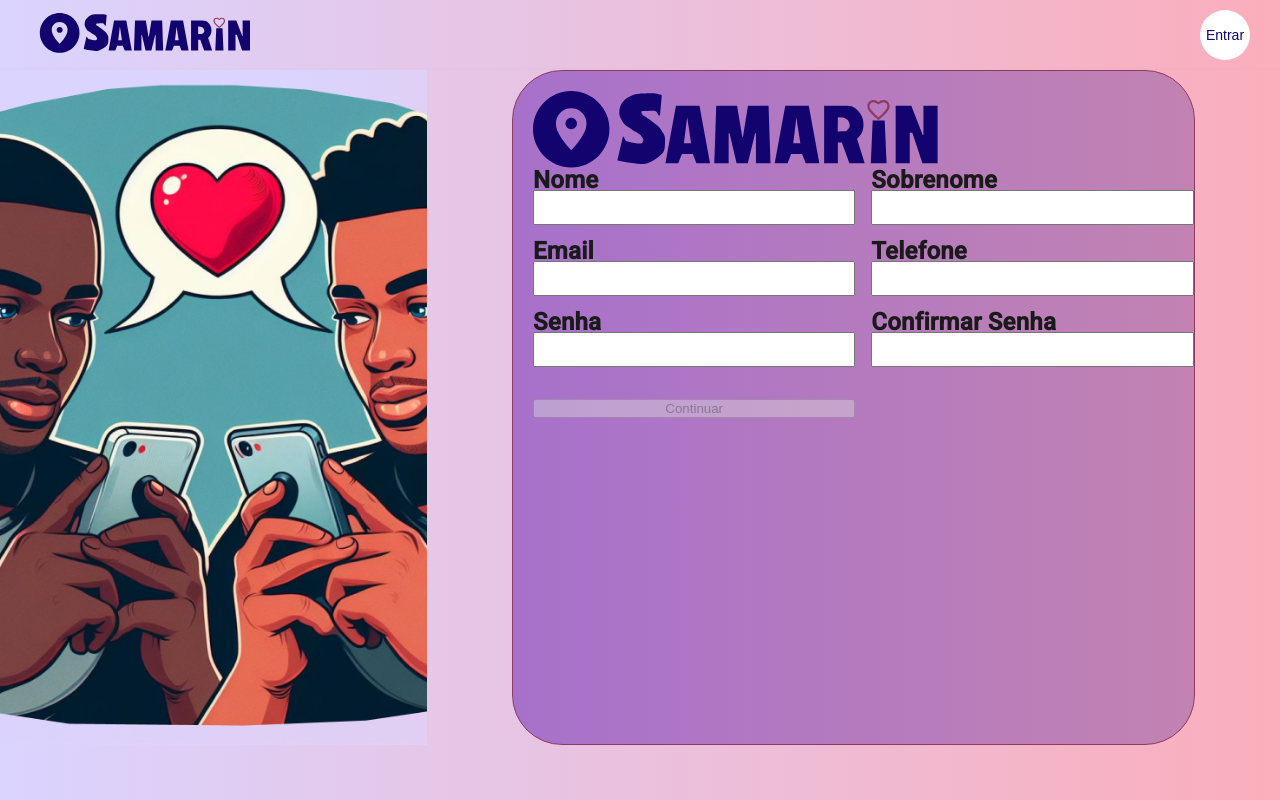
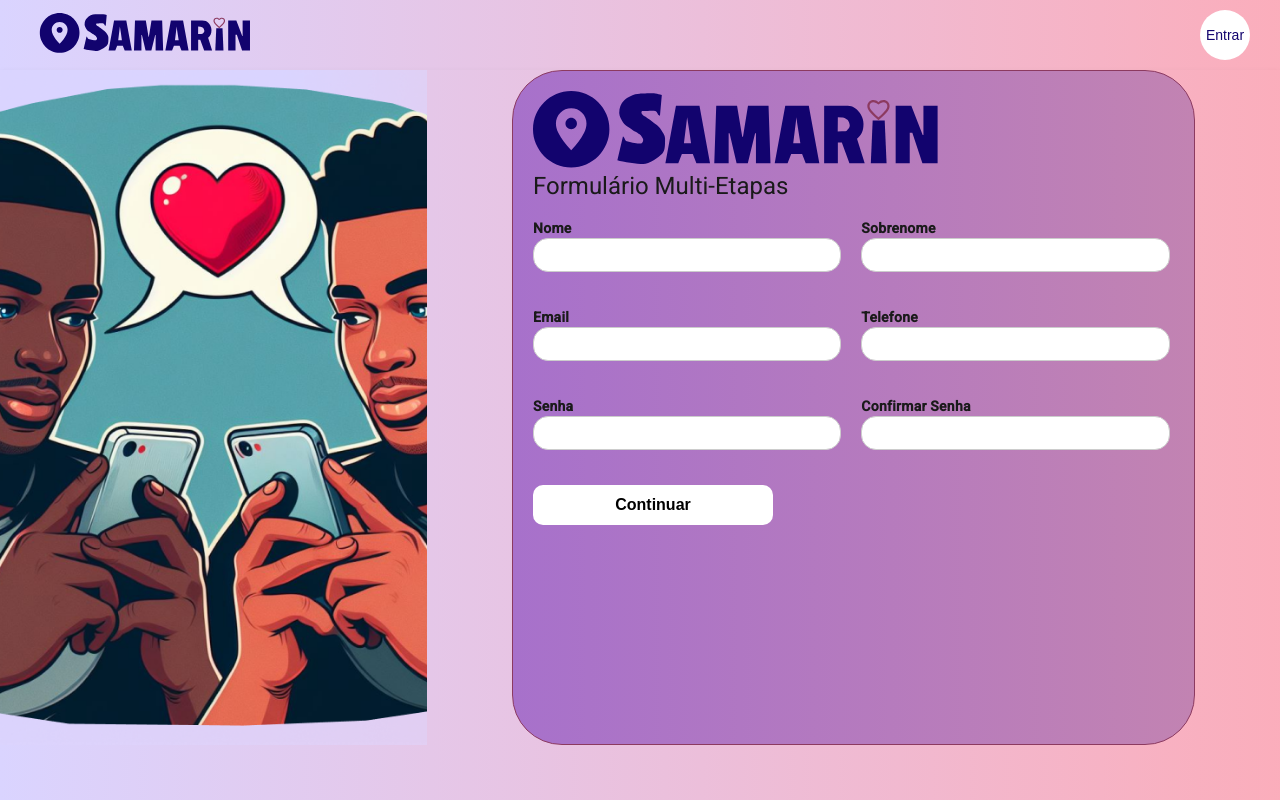
Before and after one commit to evertonesquivel/PROJETO-SAMARIN, an Angular app: page /createaccount in a window 1280 px wide. Shown: the top 800 px of the page. Built offline with nearby package versions, Linux system fonts and the light colour scheme.

Commit message:
FEAT : alterando estilos dos forms

```diff
--- a/src/app/components/multi-step-form/multi-step-form.component.css
+++ b/src/app/components/multi-step-form/multi-step-form.component.css
@@ -1,14 +1,89 @@
+/* Formulário */
 form {
   display: grid;
   grid-template-columns: 1fr 1fr;
-    gap: 16px;
+  gap: 20px;
+  font-size: 14px;
 }
 
+/* Labels */
+label {
+  margin-bottom: 5px;
+  font-weight: 600;
+}
+
+/* Inputs e Textareas */
 input, textarea {
   width: 100%;
   padding: 8px;
+  font-size: 14px;
+  margin-bottom: 15px;
+  border-radius: 15px; /* Aumenta o arredondamento */
+  border: 1px solid #ccc;
+  transition: border-color 0.3s ease; /* Transição suave para a cor da borda */
 }
 
+input:focus, textarea:focus {
+  outline: none;
+  border-color: #8c3a60; /* Cor da borda ao focar */
+}
+
+/* Efeitos de hover para os inputs */
+input:hover, textarea:hover {
+  border-color: #b4b4b4; /* Cor ligeiramente mais clara ao passar o mouse */
+}
+
+/* Container dos Botões */
+.buttons-container {
+  grid-column: 1 / -1;
+  display: flex;
+  justify-content: center;
+  gap: 10px;
+  margin-top: 20px;
+}
+
+/* Botões */
 button {
-    margin-top: 16px;
+  font-size: 16px;
+  font-weight: 600;
+  width: 240px;
+  height: 40px;
+  border: 2px solid #fff; /* Borda inicial branca */
+  border-radius: 10px;
+  background-color: #fff;
+  color: #8c3a60; /* Cor da letra padrão */
+  transition: all 0.4s ease;
+  animation: borderColorAnimation 0.4s forwards; /* Animação da borda */
 }
+
+button:disabled {
+  background-color: #fff;
+  color: #000000;
+  border: none;
+}
+
+button:enabled {
+  cursor: pointer;
+  color: #8c3a60; /* Mantém a cor da letra ao habilitar */
+}
+
+button:enabled:hover {
+  background-color: #8c3a60;
+  color: #fff; /* Cor da letra muda para branco no hover */
+}
+
+/* Animação da borda */
+@keyframes borderColorAnimation {
+  from {
+    border-color: #fff; /* Começa com borda branca */
+  }
+  to {
+    border-color: #8c3a60; /* Termina com borda na cor desejada */
+  }
+}
+
+/* Logo */
+.logo {
+  display: block;
+  margin: 0 auto 40px auto; /* Margem inferior maior para espaçamento */
+}
--- a/src/app/components/multi-step-form/multi-step-form.component.html
+++ b/src/app/components/multi-step-form/multi-step-form.component.html
@@ -1,99 +1,100 @@
+<div class="form-container">
+  <h1>Formulário Multi-Etapas</h1>
 
-<div *ngIf="currentStep === 0">
+  <div *ngIf="currentStep === 0">
     <form [formGroup]="step1Form">
-      <div>
+      <div class="form-group">
         <label>Nome</label>
-        <input formControlName="nome" type="text">
+        <input formControlName="nome" type="text" />
       </div>
-      <div>
+      <div class="form-group">
         <label>Sobrenome</label>
-        <input formControlName="sobrenome" type="text">
+        <input formControlName="sobrenome" type="text" />
       </div>
-      <div>
+      <div class="form-group">
         <label>Email</label>
-        <input formControlName="email" type="email">
+        <input formControlName="email" type="email" />
       </div>
-      <div>
+      <div class="form-group">
         <label>Telefone</label>
-        <input formControlName="telefone" type="tel">
+        <input formControlName="telefone" type="text" />
       </div>
-      <div>
+      <div class="form-group">
         <label>Senha</label>
-        <input formControlName="senha" type="password">
+        <input formControlName="senha" type="password" />
       </div>
-      <div>
+      <div class="form-group">
         <label>Confirmar Senha</label>
-        <input formControlName="confirmarSenha" type="password">
+        <input formControlName="confirmarSenha" type="password" />
       </div>
       <button type="button" (click)="nextStep()" [disabled]="!step1Form.valid">Continuar</button>
     </form>
   </div>
 
-  <!-- Etapa 2: Informações Pessoais -->
   <div *ngIf="currentStep === 1">
     <form [formGroup]="step2Form">
-      <div>
+      <div class="form-group">
         <label>Data de Nascimento</label>
-        <input formControlName="dataNascimento" type="date">
+        <input formControlName="dataNascimento" type="date" />
       </div>
-      <div>
+      <div class="form-group">
         <label>Estado</label>
-        <input formControlName="estado" type="text">
+        <input formControlName="estado" type="text" />
       </div>
-      <div>
+      <div class="form-group">
         <label>Cidade</label>
-        <input formControlName="cidade" type="text">
+        <input formControlName="cidade" type="text" />
       </div>
-      <div>
+      <div class="form-group">
         <label>Profissão</label>
-        <input formControlName="profissao" type="text">
+        <input formControlName="profissao" type="text" />
       </div>
-      <div>
+      <div class="form-group">
         <label>Pronomes</label>
-        <input formControlName="pronomes" type="text">
+        <input formControlName="pronomes" type="text" />
       </div>
-      <div>
+      <div class="form-group">
         <label>Identificação de Gênero</label>
-        <input formControlName="identificacaoGenero" type="text">
+        <input formControlName="identificacaoGenero" type="text" />
       </div>
       <button type="button" (click)="previousStep()">Voltar</button>
       <button type="button" (click)="nextStep()" [disabled]="!step2Form.valid">Continuar</button>
     </form>
   </div>
 
-  <!-- Etapa 3: Preferências e Personalidade -->
   <div *ngIf="currentStep === 2">
     <form [formGroup]="step3Form">
-      <div>
+      <div class="form-group">
         <label>Nickname</label>
-        <input formControlName="nickname" type="text">
+        <input formControlName="nickname" type="text" />
       </div>
-      <div>
+      <div class="form-group">
         <label>Interesse</label>
-        <input formControlName="interesse" type="text">
+        <input formControlName="interesse" type="text" />
       </div>
-      <div>
+      <div class="form-group">
         <label>Faixa de Idade</label>
-        <input formControlName="faixaIdade" type="number" min="18">
+        <input formControlName="faixaIdade" type="number" min="18" />
       </div>
-      <div>
+      <div class="form-group">
         <label>Personalidade</label>
-        <input formControlName="personalidade" type="text">
+        <select formControlName="personalidade">
+          <option *ngFor="let trait of personalidadeOptions" [value]="trait">{{ trait }}</option>
+        </select>
       </div>
       <button type="button" (click)="previousStep()">Voltar</button>
       <button type="button" (click)="nextStep()" [disabled]="!step3Form.valid">Continuar</button>
     </form>
   </div>
 
-  <!-- Etapa 4: Hobbies e Descrição -->
   <div *ngIf="currentStep === 3">
     <form [formGroup]="step4Form">
-      <div>
+      <div class="form-group">
         <label>Hobbies</label>
-        <input formControlName="hobbies" type="text">
+        <input formControlName="hobbies" type="text" />
       </div>
-      <div>
-        <label>Descreva sobre você</label>
+      <div class="form-group">
+        <label>Descreva mais sobre você e seus interesses</label>
         <textarea formControlName="descricao"></textarea>
       </div>
       <button type="button" (click)="previousStep()">Voltar</button>
@@ -101,14 +102,14 @@
     </form>
   </div>
 
-  <!-- Etapa 5: Upload de Imagem -->
   <div *ngIf="currentStep === 4">
     <form [formGroup]="step5Form">
-      <div>
+      <div class="form-group">
         <label>Imagem de Perfil</label>
-        <input formControlName="imagemPerfil" type="file" accept="image/*">
+        <input formControlName="imagemPerfil" type="file" />
       </div>
       <button type="button" (click)="previousStep()">Voltar</button>
-      <button type="submit" (click)="submitForm()" [disabled]="!step5Form.valid">Confirmar</button>
+      <button type="button" (click)="submitForm()" [disabled]="!step5Form.valid">Confirmar</button>
     </form>
   </div>
+</div>
--- a/src/app/components/multi-step-form/multi-step-form.component.ts
+++ b/src/app/components/multi-step-form/multi-step-form.component.ts
@@ -6,19 +6,18 @@ import { CommonModule } from '@angular/common';
   selector: 'app-multi-step-form',
   templateUrl: './multi-step-form.component.html',
   styleUrls: ['./multi-step-form.component.css'],
-  standalone: true, // Se for standalone, inclua isso
-  imports: [ReactiveFormsModule, CommonModule] // Aqui adiciona o ReactiveFormsModule
+  standalone: true,
+  imports: [ReactiveFormsModule, CommonModule]
 })
 export class MultiStepFormComponent implements OnInit {
-
-
-
   currentStep = 0;  // Controla o passo atual do formulário
   step1Form!: FormGroup;
   step2Form!: FormGroup;
   step3Form!: FormGroup;
   step4Form!: FormGroup;
   step5Form!: FormGroup;
+
+  personalidadeOptions = ['Aventureiro', 'Criativo', 'Analítico', 'Sociável']; // Exemplo de opções
 
   constructor(private fb: FormBuilder) {}
 
```
Lines whose indentation alone changed are shown as unchanged.
